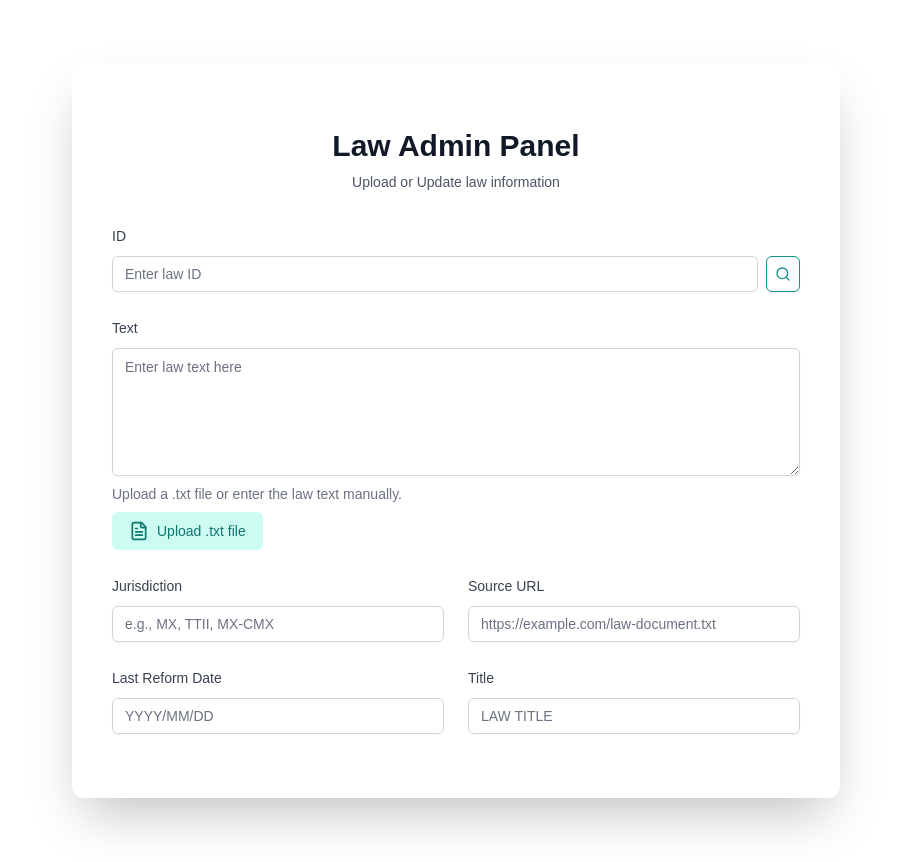
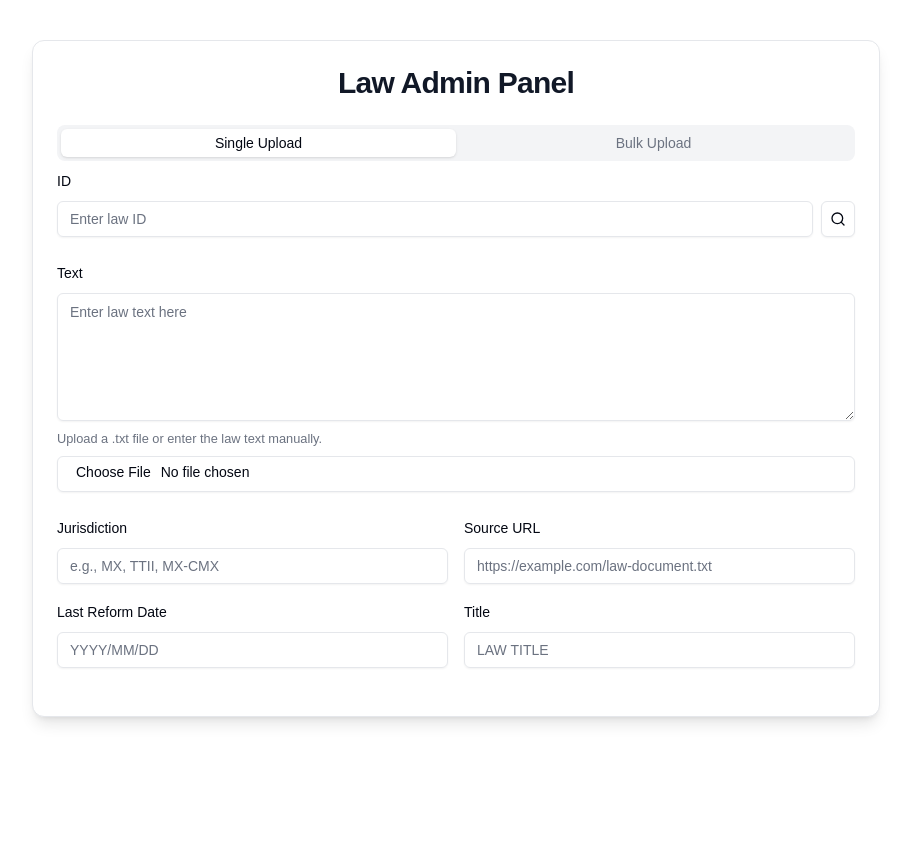
Before and after one commit to MexicaNFT/reliAdmin, a Next.js app: page / in a window 1280 px wide. Shown: the whole page, without its empty margins (184-1095 px from the left). After the commit the page ends 800 px from the top, so only its background shows below. Built offline with nearby package versions, Linux system fonts and the light colour scheme.

Commit message:
Add tabs to swtich between Single Upload and Bulk Upload

```diff
--- a/package.json
+++ b/package.json
@@ -13,6 +13,8 @@
     "@radix-ui/react-icons": "^1.3.0",
     "@radix-ui/react-label": "^2.1.0",
     "@radix-ui/react-slot": "^1.1.0",
+    "@radix-ui/react-switch": "^1.1.0",
+    "@radix-ui/react-tabs": "^1.1.0",
     "class-variance-authority": "^0.7.0",
     "clsx": "^2.1.1",
     "lucide-react": "^0.445.0",
--- a/src/app/components/AdminPanel.tsx
+++ b/src/app/components/AdminPanel.tsx
@@ -20,10 +20,13 @@ import {
   SearchIcon,
   UploadIcon,
   RefreshCwIcon,
-  FileTextIcon,
+  FileIcon,
+  BookOpenIcon,
 } from "lucide-react";
+import { Card, CardContent, CardHeader, CardTitle } from "@/components/ui/card";
+import { Tabs, TabsContent, TabsList, TabsTrigger } from "@/components/ui/tabs";
 
-const formSchema = z.object({
+const singleUploadSchema = z.object({
   id: z.string().min(1, "ID is required"),
   text: z.string().min(1, "Text is required"),
   jurisdiction: z.string().min(1, "Jurisdiction is required"),
@@ -34,13 +37,21 @@ const formSchema = z.object({
   title: z.string().min(1, "Title is required").toUpperCase(),
 });
 
-type FormValues = z.infer<typeof formSchema>;
+const bulkUploadSchema = z.object({
+  file: z.instanceof(File).refine((file) => file.name.endsWith(".csv"), {
+    message: "File must be a CSV",
+  }),
+});
 
-const AdminPanel: React.FC = () => {
+type SingleUploadFormValues = z.infer<typeof singleUploadSchema>;
+type BulkUploadFormValues = z.infer<typeof bulkUploadSchema>;
+
+export default function Component() {
+  const [isBulkUpload, setIsBulkUpload] = useState(false);
   const [isIdExist, setIsIdExist] = useState<boolean | null>(null);
 
-  const form = useForm<FormValues>({
-    resolver: zodResolver(formSchema),
+  const singleUploadForm = useForm<SingleUploadFormValues>({
+    resolver: zodResolver(singleUploadSchema),
     defaultValues: {
       id: "",
       text: "",
@@ -51,6 +62,10 @@ const AdminPanel: React.FC = () => {
     },
   });
 
+  const bulkUploadForm = useForm<BulkUploadFormValues>({
+    resolver: zodResolver(bulkUploadSchema),
+  });
+
   const checkIdExistence = (id: string) => {
     console.log(`Checking if ID ${id} exists in the database`);
     setTimeout(() => {
@@ -59,18 +74,24 @@ const AdminPanel: React.FC = () => {
   };
 
   useEffect(() => {
-    const subscription = form.watch((value, { name }) => {
+    const subscription = singleUploadForm.watch((value, { name }) => {
       if (name === "id" && value.id) {
         checkIdExistence(value.id);
       }
     });
     return () => subscription.unsubscribe();
-  }, [form.watch]);
+  }, [singleUploadForm.watch]);
 
-  const onSubmit: SubmitHandler<FormValues> = (data: FormValues) => {
+  const onSingleUploadSubmit: SubmitHandler<SingleUploadFormValues> = (
+    data
+  ) => {
     const actionType = isIdExist ? "Update" : "Upload";
     console.log(`${actionType} action - Form Data:`);
     console.log(JSON.stringify(data, null, 2));
+  };
+
+  const onBulkUploadSubmit: SubmitHandler<BulkUploadFormValues> = (data) => {
+    console.log("Bulk Upload - File:", data.file.name);
   };
 
   const handleFileUpload = (event: React.ChangeEvent<HTMLInputElement>) => {
@@ -79,47 +100,57 @@ const AdminPanel: React.FC = () => {
       const reader = new FileReader();
       reader.onload = (e: ProgressEvent<FileReader>) => {
         const text = e.target?.result;
-        form.setValue("text", text as string);
+        singleUploadForm.setValue("text", text as string);
       };
       reader.readAsText(file);
     }
   };
 
   return (
-    <div className="min-h-screen  flex items-center justify-center py-12 px-4 sm:px-6 lg:px-8">
-      <div className="max-w-3xl w-full space-y-8 bg-white p-10 rounded-xl shadow-2xl">
-        <div className="text-center">
-          <h2 className="mt-6 text-3xl font-extrabold text-gray-900">
+    <div className="container mx-auto p-6 max-w-4xl">
+      <Card className="shadow-lg">
+        <CardHeader className="space-y-1">
+          <CardTitle className="text-3xl font-bold text-center text-primary">
             Law Admin Panel
-          </h2>
-          <p className="mt-2 text-sm text-gray-600">
-            Upload or Update law information
-          </p>
-        </div>
-        <Form {...form}>
-          <form onSubmit={form.handleSubmit(onSubmit)} className="space-y-6">
+          </CardTitle>
+        </CardHeader>
+        <CardContent>
+          <Tabs
+            defaultValue={isBulkUpload ? "bulk" : "single"}
+            className="w-full"
+          >
+            <TabsList className="grid w-full grid-cols-2">
+              <TabsTrigger
+                value="single"
+                onClick={() => setIsBulkUpload(false)}
+              >
+                Single Upload
+              </TabsTrigger>
+              <TabsTrigger value="bulk" onClick={() => setIsBulkUpload(true)}>
+                Bulk Upload
+              </TabsTrigger>
+            </TabsList>
+            <TabsContent value="single">
+              <Form {...singleUploadForm}>
+                <form
+                  onSubmit={singleUploadForm.handleSubmit(onSingleUploadSubmit)}
+                  className="space-y-6"
+                >
                   <FormField
-              control={form.control}
+                    control={singleUploadForm.control}
                     name="id"
                     render={({ field }) => (
                       <FormItem>
-                  <FormLabel className="text-sm font-medium text-gray-700">
-                    ID
-                  </FormLabel>
+                        <FormLabel>ID</FormLabel>
                         <div className="flex items-center space-x-2">
                           <FormControl>
                             <Input
                               {...field}
                               placeholder="Enter law ID"
-                        className="flex-grow rounded-md border-gray-300 shadow-sm focus:border-teal-500 focus:ring-teal-500"
+                              className="flex-grow"
                             />
                           </FormControl>
-                    <Button
-                      type="button"
-                      size="icon"
-                      variant="outline"
-                      className="text-teal-600 border-teal-600 hover:bg-teal-50"
-                    >
+                          <Button type="button" size="icon" variant="outline">
                             <SearchIcon className="h-4 w-4" />
                             <span className="sr-only">Search ID</span>
                           </Button>
@@ -130,58 +161,43 @@ const AdminPanel: React.FC = () => {
                   />
 
                   <FormField
-              control={form.control}
+                    control={singleUploadForm.control}
                     name="text"
                     render={({ field }) => (
                       <FormItem>
-                  <FormLabel className="text-sm font-medium text-gray-700">
-                    Text
-                  </FormLabel>
+                        <FormLabel>Text</FormLabel>
                         <FormControl>
                           <Textarea
                             {...field}
                             placeholder="Enter law text here"
-                      className="h-32 rounded-md border-gray-300 shadow-sm focus:border-teal-500 focus:ring-teal-500"
+                            className="h-32"
                           />
                         </FormControl>
-                  <FormDescription className="text-sm text-gray-500">
+                        <FormDescription>
                           Upload a .txt file or enter the law text manually.
                         </FormDescription>
-                  <div className="mt-2">
-                    <label
-                      htmlFor="file-upload"
-                      className="cursor-pointer inline-flex items-center px-4 py-2 border border-transparent text-sm font-medium rounded-md text-teal-700 bg-teal-100 hover:bg-teal-200 focus:outline-none focus:ring-2 focus:ring-offset-2 focus:ring-teal-500"
-                    >
-                      <FileTextIcon className="mr-2 h-5 w-5" />
-                      Upload .txt file
-                    </label>
                         <Input
-                      id="file-upload"
                           type="file"
                           accept=".txt"
                           onChange={handleFileUpload}
-                      className="hidden"
+                          className="mt-2"
                         />
-                  </div>
                         <FormMessage />
                       </FormItem>
                     )}
                   />
 
-            <div className="grid grid-cols-1 md:grid-cols-2 gap-6">
+                  <div className="grid grid-cols-1 md:grid-cols-2 gap-4">
                     <FormField
-                control={form.control}
+                      control={singleUploadForm.control}
                       name="jurisdiction"
                       render={({ field }) => (
                         <FormItem>
-                    <FormLabel className="text-sm font-medium text-gray-700">
-                      Jurisdiction
-                    </FormLabel>
+                          <FormLabel>Jurisdiction</FormLabel>
                           <FormControl>
                             <Input
                               {...field}
                               placeholder="e.g., MX, TTII, MX-CMX"
-                        className="rounded-md border-gray-300 shadow-sm focus:border-teal-500 focus:ring-teal-500"
                             />
                           </FormControl>
                           <FormMessage />
@@ -190,19 +206,16 @@ const AdminPanel: React.FC = () => {
                     />
 
                     <FormField
-                control={form.control}
+                      control={singleUploadForm.control}
                       name="source"
                       render={({ field }) => (
                         <FormItem>
-                    <FormLabel className="text-sm font-medium text-gray-700">
-                      Source URL
-                    </FormLabel>
+                          <FormLabel>Source URL</FormLabel>
                           <FormControl>
                             <Input
                               {...field}
                               type="url"
                               placeholder="https://example.com/law-document.txt"
-                        className="rounded-md border-gray-300 shadow-sm focus:border-teal-500 focus:ring-teal-500"
                             />
                           </FormControl>
                           <FormMessage />
@@ -211,19 +224,13 @@ const AdminPanel: React.FC = () => {
                     />
 
                     <FormField
-                control={form.control}
+                      control={singleUploadForm.control}
                       name="lastReformDate"
                       render={({ field }) => (
                         <FormItem>
-                    <FormLabel className="text-sm font-medium text-gray-700">
-                      Last Reform Date
-                    </FormLabel>
+                          <FormLabel>Last Reform Date</FormLabel>
                           <FormControl>
-                      <Input
-                        {...field}
-                        placeholder="YYYY/MM/DD"
-                        className="rounded-md border-gray-300 shadow-sm focus:border-teal-500 focus:ring-teal-500"
-                      />
+                            <Input {...field} placeholder="YYYY/MM/DD" />
                           </FormControl>
                           <FormMessage />
                         </FormItem>
@@ -231,13 +238,11 @@ const AdminPanel: React.FC = () => {
                     />
 
                     <FormField
-                control={form.control}
+                      control={singleUploadForm.control}
                       name="title"
                       render={({ field }) => (
                         <FormItem>
-                    <FormLabel className="text-sm font-medium text-gray-700">
-                      Title
-                    </FormLabel>
+                          <FormLabel>Title</FormLabel>
                           <FormControl>
                             <Input
                               {...field}
@@ -245,7 +250,6 @@ const AdminPanel: React.FC = () => {
                               onChange={(e) =>
                                 field.onChange(e.target.value.toUpperCase())
                               }
-                        className="rounded-md border-gray-300 shadow-sm focus:border-teal-500 focus:ring-teal-500"
                             />
                           </FormControl>
                           <FormMessage />
@@ -254,29 +258,61 @@ const AdminPanel: React.FC = () => {
                     />
                   </div>
 
-            <div className="flex justify-center space-x-4 mt-8">
+                  <div className="flex justify-center space-x-4">
                     {isIdExist === false && (
-                <Button
-                  type="submit"
-                  className="w-40 bg-teal-600 hover:bg-teal-700 focus:ring-teal-500 focus:ring-offset-teal-200 text-white transition ease-in duration-200 text-center text-base font-semibold shadow-md focus:outline-none focus:ring-2 focus:ring-offset-2 rounded-lg"
-                >
-                  <UploadIcon className="mr-2 h-5 w-5" /> Upload
+                      <Button type="submit" className="w-32">
+                        <UploadIcon className="mr-2 h-4 w-4" /> Upload
                       </Button>
                     )}
                     {isIdExist === true && (
-                <Button
-                  type="submit"
-                  className="w-40 bg-blue-600 hover:bg-blue-700 focus:ring-blue-500 focus:ring-offset-blue-200 text-white transition ease-in duration-200 text-center text-base font-semibold shadow-md focus:outline-none focus:ring-2 focus:ring-offset-2 rounded-lg"
-                >
-                  <RefreshCwIcon className="mr-2 h-5 w-5" /> Update
+                      <Button type="submit" className="w-32">
+                        <RefreshCwIcon className="mr-2 h-4 w-4" /> Update
                       </Button>
                     )}
                   </div>
                 </form>
               </Form>
+            </TabsContent>
+            <TabsContent value="bulk">
+              <Form {...bulkUploadForm}>
+                <form
+                  onSubmit={bulkUploadForm.handleSubmit(onBulkUploadSubmit)}
+                  className="space-y-6"
+                >
+                  <FormField
+                    control={bulkUploadForm.control}
+                    name="file"
+                    render={({ field }) => (
+                      <FormItem>
+                        <FormLabel>CSV File</FormLabel>
+                        <FormControl>
+                          <Input
+                            type="file"
+                            accept=".csv"
+                            onChange={(e) =>
+                              field.onChange(e.target.files?.[0])
+                            }
+                          />
+                        </FormControl>
+                        <FormDescription>
+                          Upload a CSV file containing multiple law entries.
+                        </FormDescription>
+                        <FormMessage />
+                      </FormItem>
+                    )}
+                  />
+
+                  <div className="flex justify-center">
+                    <Button type="submit" className="w-32">
+                      <FileIcon className="mr-2 h-4 w-4" /> Upload CSV
+                    </Button>
                   </div>
+                </form>
+              </Form>
+            </TabsContent>
+          </Tabs>
+        </CardContent>
+      </Card>
     </div>
   );
-};
-
-export default AdminPanel;
+}
--- /dev/null
+++ b/src/components/ui/tabs.tsx
@@ -0,0 +1,55 @@
+"use client"
+
+import * as React from "react"
+import * as TabsPrimitive from "@radix-ui/react-tabs"
+
+import { cn } from "@/lib/utils"
+
+const Tabs = TabsPrimitive.Root
+
+const TabsList = React.forwardRef<
+  React.ElementRef<typeof TabsPrimitive.List>,
+  React.ComponentPropsWithoutRef<typeof TabsPrimitive.List>
+>(({ className, ...props }, ref) => (
+  <TabsPrimitive.List
+    ref={ref}
+    className={cn(
+      "inline-flex h-9 items-center justify-center rounded-lg bg-muted p-1 text-muted-foreground",
+      className
+    )}
+    {...props}
+  />
+))
+TabsList.displayName = TabsPrimitive.List.displayName
+
+const TabsTrigger = React.forwardRef<
+  React.ElementRef<typeof TabsPrimitive.Trigger>,
+  React.ComponentPropsWithoutRef<typeof TabsPrimitive.Trigger>
+>(({ className, ...props }, ref) => (
+  <TabsPrimitive.Trigger
+    ref={ref}
+    className={cn(
+      "inline-flex items-center justify-center whitespace-nowrap rounded-md px-3 py-1 text-sm font-medium ring-offset-background transition-all focus-visible:outline-none focus-visible:ring-2 focus-visible:ring-ring focus-visible:ring-offset-2 disabled:pointer-events-none disabled:opacity-50 data-[state=active]:bg-background data-[state=active]:text-foreground data-[state=active]:shadow",
+      className
+    )}
+    {...props}
+  />
+))
+TabsTrigger.displayName = TabsPrimitive.Trigger.displayName
+
+const TabsContent = React.forwardRef<
+  React.ElementRef<typeof TabsPrimitive.Content>,
+  React.ComponentPropsWithoutRef<typeof TabsPrimitive.Content>
+>(({ className, ...props }, ref) => (
+  <TabsPrimitive.Content
+    ref={ref}
+    className={cn(
+      "mt-2 ring-offset-background focus-visible:outline-none focus-visible:ring-2 focus-visible:ring-ring focus-visible:ring-offset-2",
+      className
+    )}
+    {...props}
+  />
+))
+TabsContent.displayName = TabsPrimitive.Content.displayName
+
+export { Tabs, TabsList, TabsTrigger, TabsContent }
```
Also changed, not shown: src/components/ui/switch.tsx (added, +29 -0 lines), 1 other file (tests, documents, lock files or other folders). Lines whose indentation alone changed are shown as unchanged.
